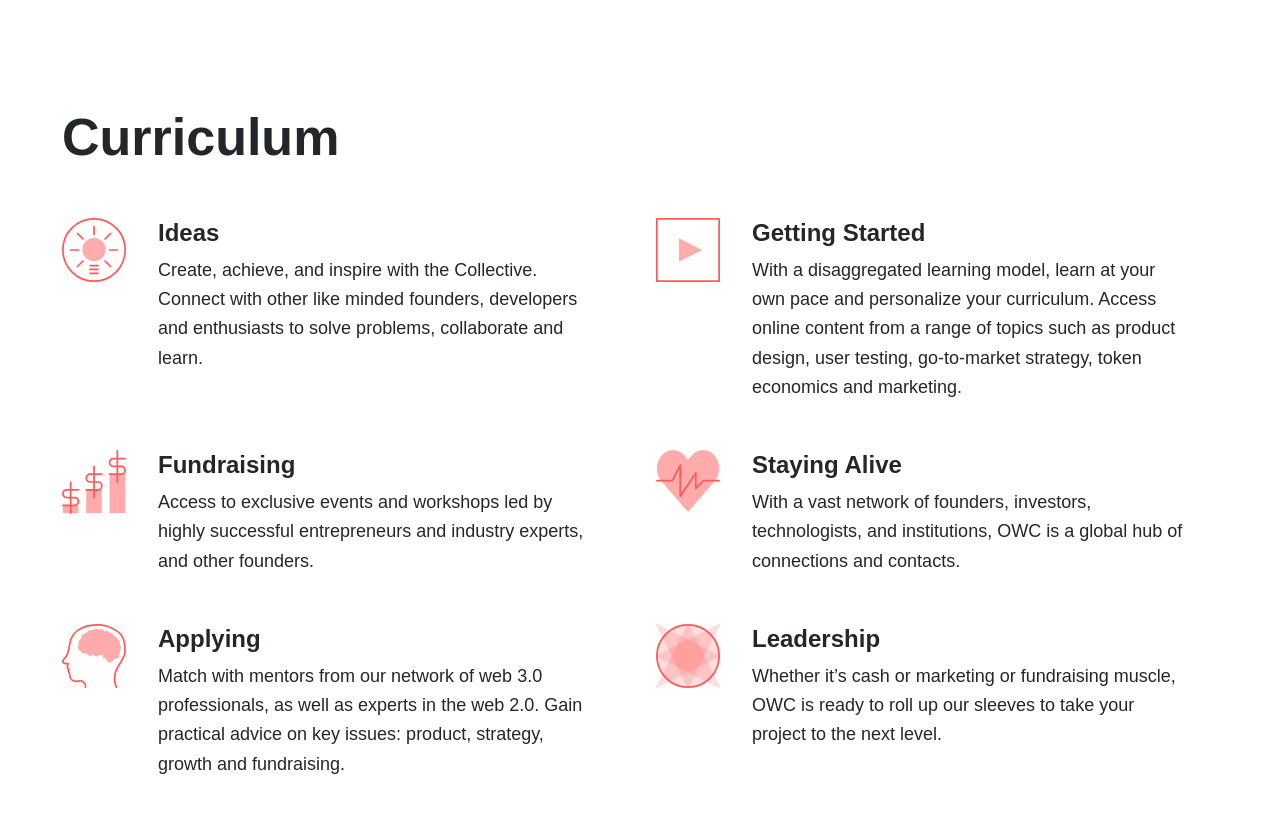
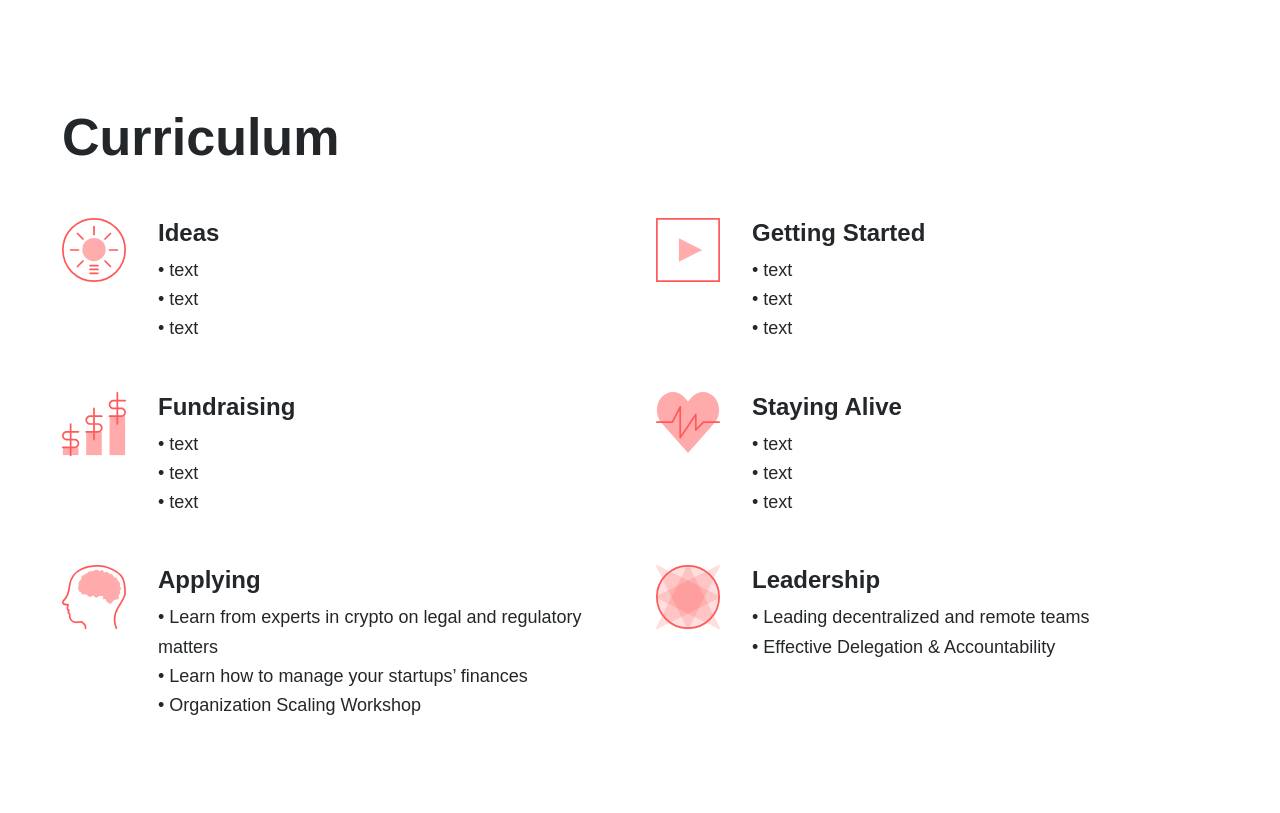
Before and after one commit to nearprotocol/owc_website, a Jekyll site: the page built from benefits.md, in a window 1280 px wide and 900 px high, scrolled down 1284 px. Shown: the top 813 px of the window. Built offline with Jekyll 4.4.1, drawn with Linux system fonts in a browser that asks for light colours; nearby versions of some CDN libraries; some web fonts are replaced.

Commit message:
content updates

```diff
--- a/_data/program.yaml
+++ b/_data/program.yaml
@@ -39,22 +39,22 @@ benefits:
 
 curriculum:
   - title: Ideas
-    text: "Create, achieve, and inspire with the Collective. Connect with other like minded founders, developers and enthusiasts to solve problems, collaborate and learn."
+    text: "&bull; text <br>&bull; text <br>&bull; text <br>"
     icon: ideas.svg
   - title: Getting Started
-    text: "With a disaggregated learning model, learn at your own pace and personalize your curriculum. Access online content from a range of topics such as product design, user testing, go-to-market strategy, token economics and marketing."
+    text: "&bull; text <br>&bull; text <br>&bull; text <br>"
     icon: start.svg
   - title: Fundraising
-    text: "Access to exclusive events and workshops led by highly successful entrepreneurs and industry experts, and other founders."
+    text: "&bull; text <br>&bull; text <br>&bull; text <br>"
     icon: funds.svg
   - title: Staying Alive
-    text: "With a vast network of founders, investors, technologists, and institutions, OWC is a global hub of connections and contacts."
+    text: "&bull; text <br>&bull; text <br>&bull; text <br>"
     icon: alive.svg
   - title: Applying
-    text: "Match with mentors from our network of web 3.0 professionals, as well as experts in the web 2.0. Gain practical advice on key issues: product, strategy, growth and fundraising."
+    text: "&bull; Learn from experts in crypto on legal and regulatory matters <br>&bull; Learn how to manage your startups’ finances <br>&bull; Organization Scaling Workshop <br>"
     icon: mentors.svg
   - title: Leadership
-    text: "Whether it’s cash or marketing or fundraising muscle, OWC is ready to roll up our sleeves to take your project to the next level."
+    text: "&bull; Leading decentralized and remote teams <br>&bull; Effective Delegation & Accountability <br>"
     icon: lead.svg
 
 mentors:
```
